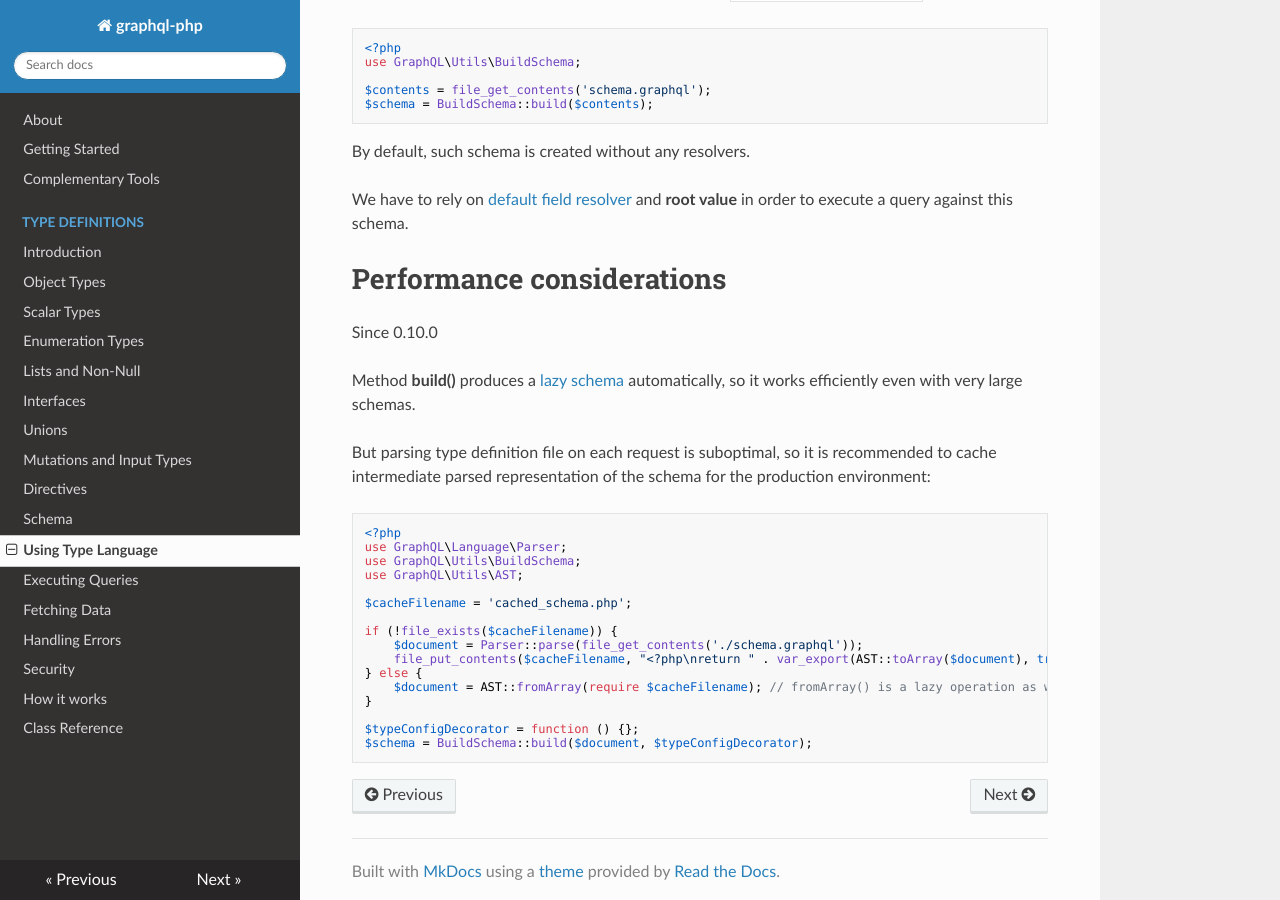
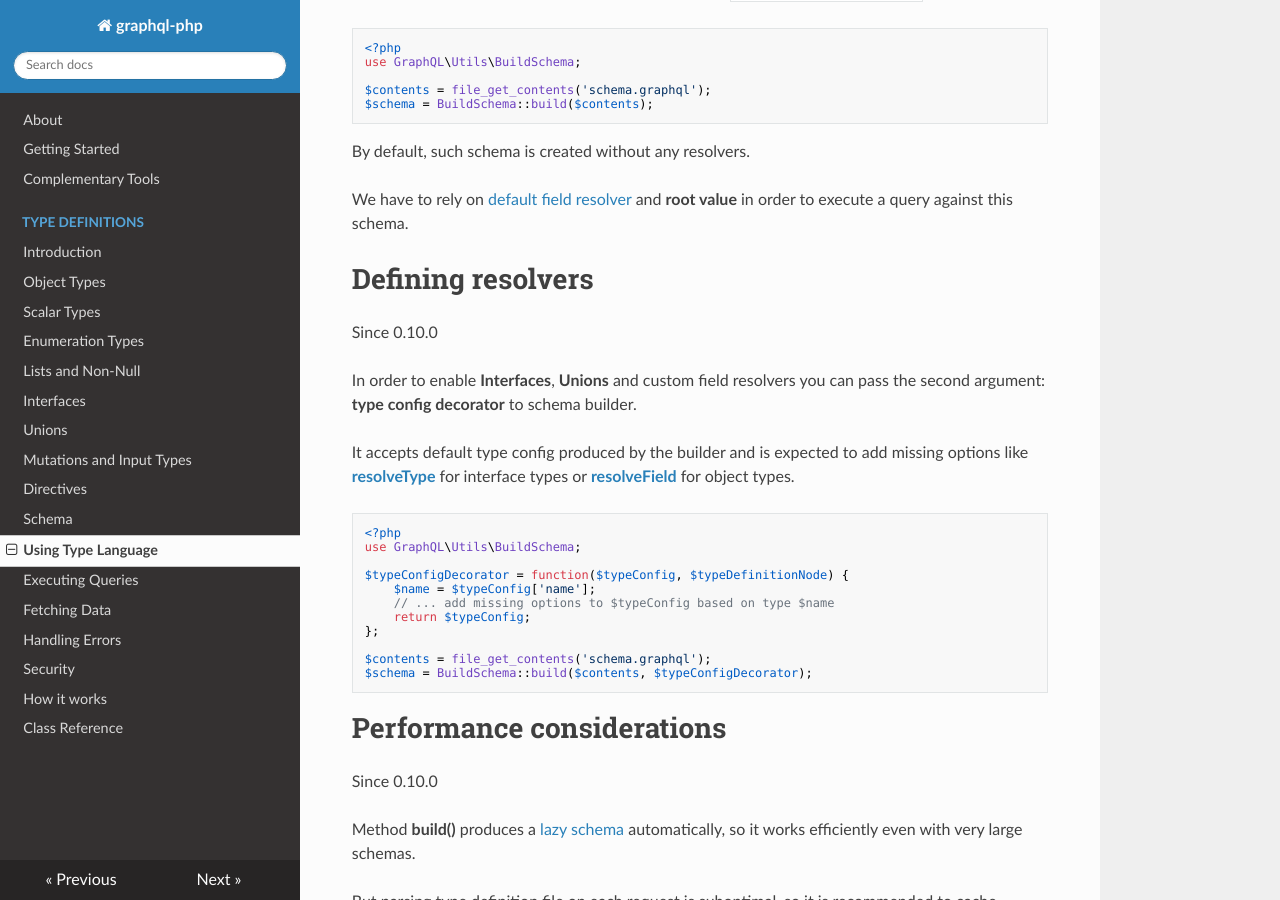
Before and after one commit to webonyx/graphql-php, an MkDocs documentation site: the page built from docs/type-system/type-language.md, in a window 1280 px wide and 900 px high, scrolled down 573 px. Built offline with MkDocs 1.6.1, drawn with Linux system fonts in a browser that asks for light colours; nearby versions of some CDN libraries; old or Windows-style settings are respelled for this version of MkDocs.

Commit message:
Restore "Defining resolvers" documentation
Content was inadvertently removed in d6add77540d3133fe4829da6fc863c5cd48efbe2

````diff
--- a/docs/type-system/type-language.md
+++ b/docs/type-system/type-language.md
@@ -38,6 +38,30 @@ By default, such schema is created without any resolvers.
 We have to rely on [default field resolver](../data-fetching.md#default-field-resolver) and **root value** in
 order to execute a query against this schema.
 
+# Defining resolvers
+Since 0.10.0
+
+In order to enable **Interfaces**, **Unions** and custom field resolvers you can pass the second argument:
+**type config decorator** to schema builder.
+
+It accepts default type config produced by the builder and is expected to add missing options like
+[**resolveType**](interfaces.md#configuration-options) for interface types or
+[**resolveField**](object-types.md#configuration-options) for object types.
+
+```php
+<?php
+use GraphQL\Utils\BuildSchema;
+
+$typeConfigDecorator = function($typeConfig, $typeDefinitionNode) {
+    $name = $typeConfig['name'];
+    // ... add missing options to $typeConfig based on type $name
+    return $typeConfig;
+};
+
+$contents = file_get_contents('schema.graphql');
+$schema = BuildSchema::build($contents, $typeConfigDecorator);
+```
+
 # Performance considerations
 Since 0.10.0
 
````
